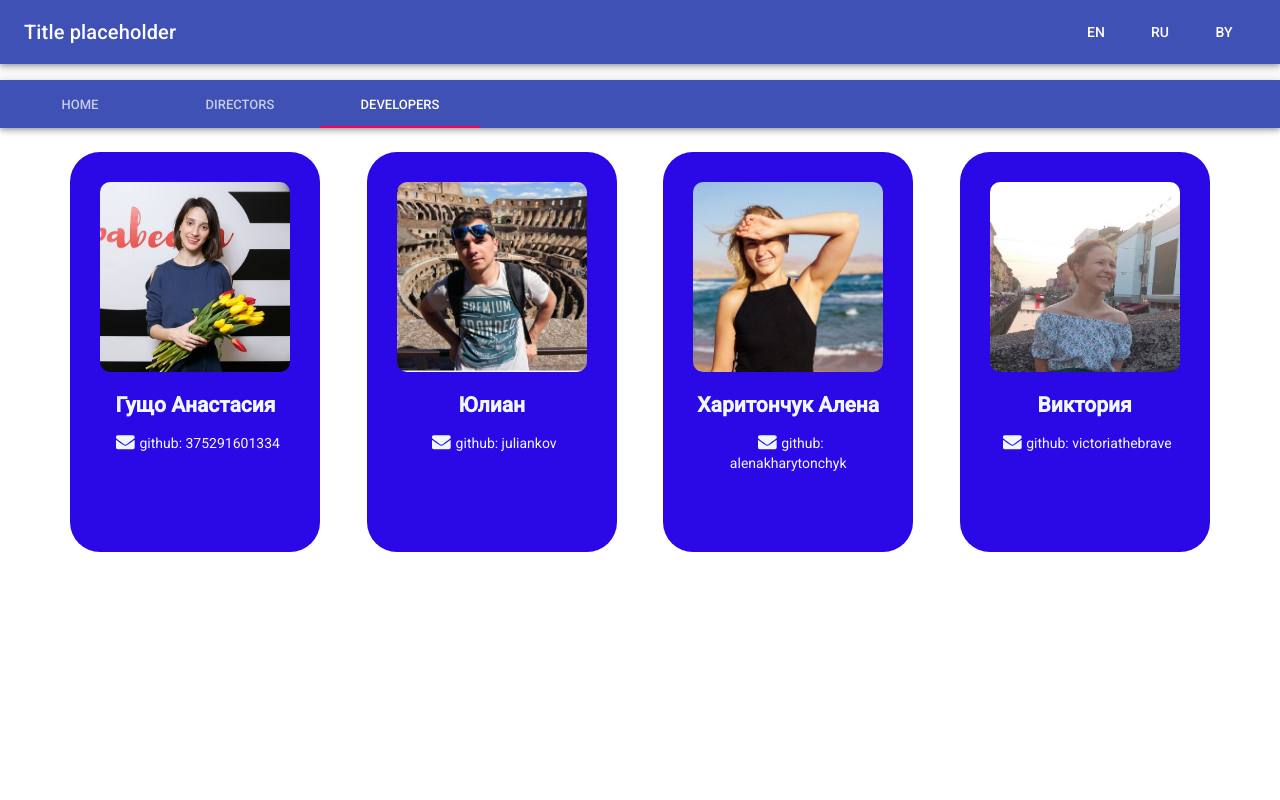
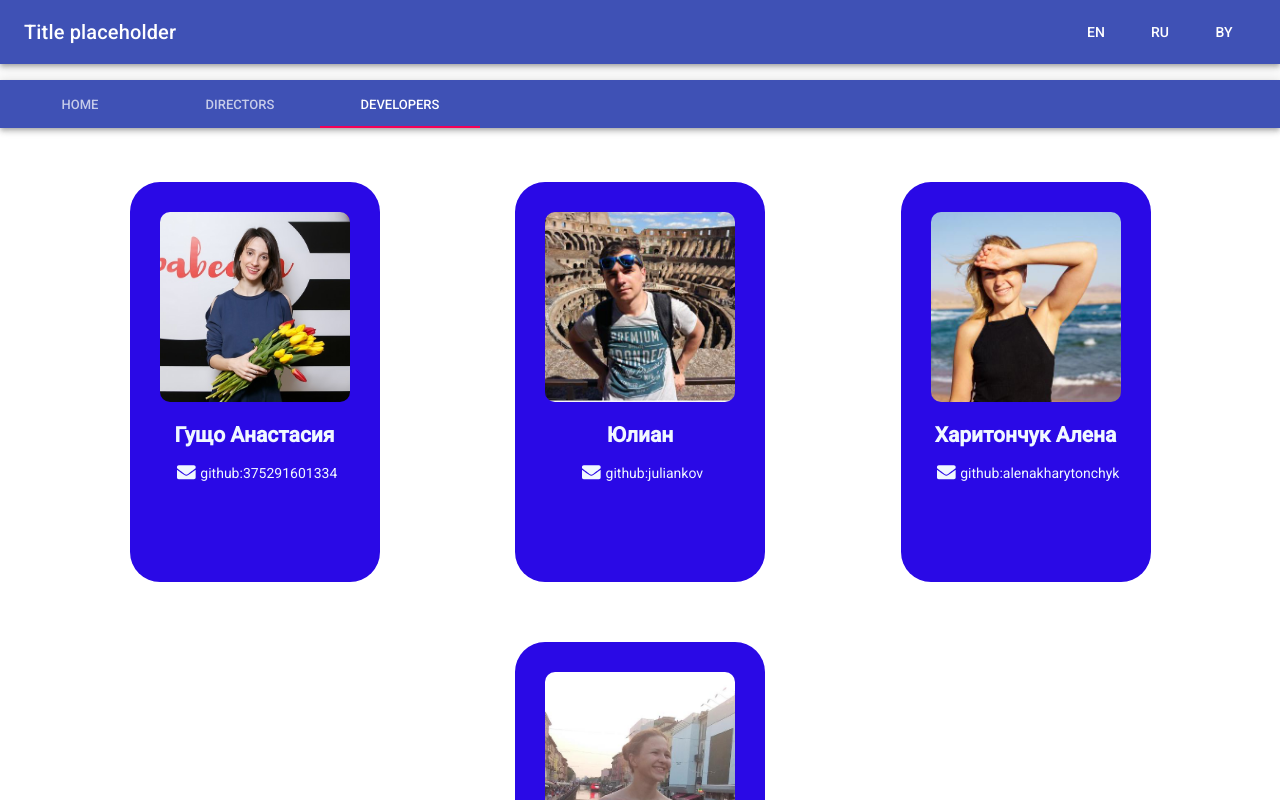
Before and after one commit to AlenaKharytonchyk/CodeJam-Culture-Portal_gr24, a React (Create React App) app in the folder theatre-directors/: page / in a window 1280 px wide. Both pictures are taken after a click on the tab "DEVELOPERS". Shown: the top 800 px of the page. Built offline with nearby package versions, Linux system fonts and the light colour scheme.

Commit message:
fix: better cards showing

```diff
--- a/theatre-directors/src/components/DevelopersCard.jsx
+++ b/theatre-directors/src/components/DevelopersCard.jsx
@@ -22,7 +22,8 @@ function DeveloperCard(devInfo) {
           color="6600bf"
           size="lg"
         />
-        github: {devInfo.github}
+        github:
+        {devInfo.github}
       </a>
     </div>
   );
--- a/theatre-directors/src/index.css
+++ b/theatre-directors/src/index.css
@@ -22,6 +22,7 @@ code {
 .developer-card {
   width: 250px;
   height: 400px;
+  margin: 30px;
   padding: 30px;
   background-color: rgb(42, 9, 230);
   border-radius: 30px;
```
